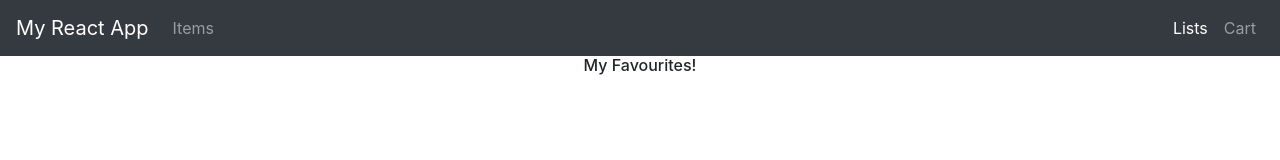
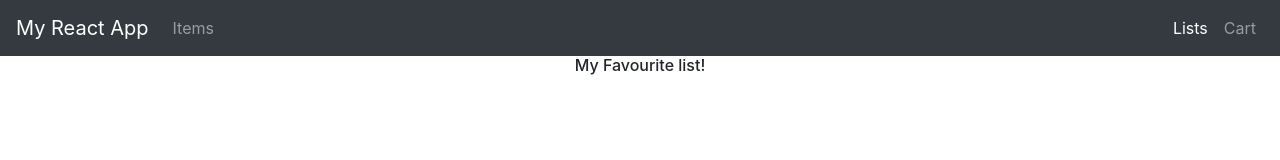
Before and after one commit to nmajidpour/react-app-counter, a React (Create React App) app in the folder my-react-app/: page /mylist in a window 1280 px wide. Shown: the top 160 px of the page. Built offline with nearby package versions, Linux system fonts and the light colour scheme.

Commit message:
modify styling of cards

```diff
--- a/my-react-app/src/components/MyList.jsx
+++ b/my-react-app/src/components/MyList.jsx
@@ -5,7 +5,7 @@ class MyList extends Component {
   render() {
     return (
       <div className="container">
-        <h6>My Favourites!</h6>
+        <h6>My Favourite list!</h6>
       </div>
     );
   }
--- a/my-react-app/src/components/components.css
+++ b/my-react-app/src/components/components.css
@@ -1,3 +1,3 @@
 .components {
-    text-align: center;
-  }
+  text-align: center;
+}
--- a/my-react-app/src/components/item.jsx
+++ b/my-react-app/src/components/item.jsx
@@ -1,6 +1,8 @@
 import React, { Component } from "react";
 import Card from "react-bootstrap/Card";
+import "././components.css";
 
+const itemcard = { textAlign: "center", width: "200px", marginTop: "20px" };
 class Item extends Component {
   state = {
     count: this.props.value,
@@ -10,11 +12,7 @@ class Item extends Component {
   render() {
     return (
       <div className="container">
-        <Card
-          bg="light"
-          text="dark"
-          style={{ textAlign: "center", width: "200px", marginTop: "20px" }}
-        >
+        <Card bg="light" text="dark" style={itemcard}>
           <Card.Body>
             <Card.Title>{this.state.name}</Card.Title>
             <Card.Text>
```
